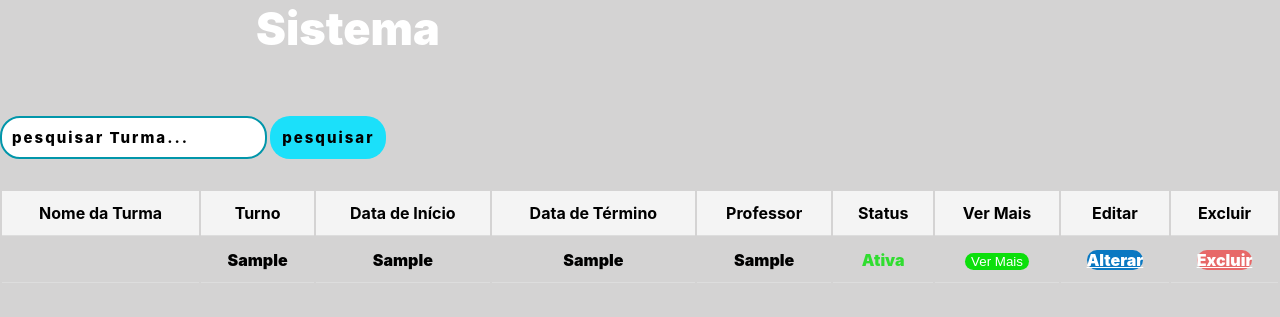
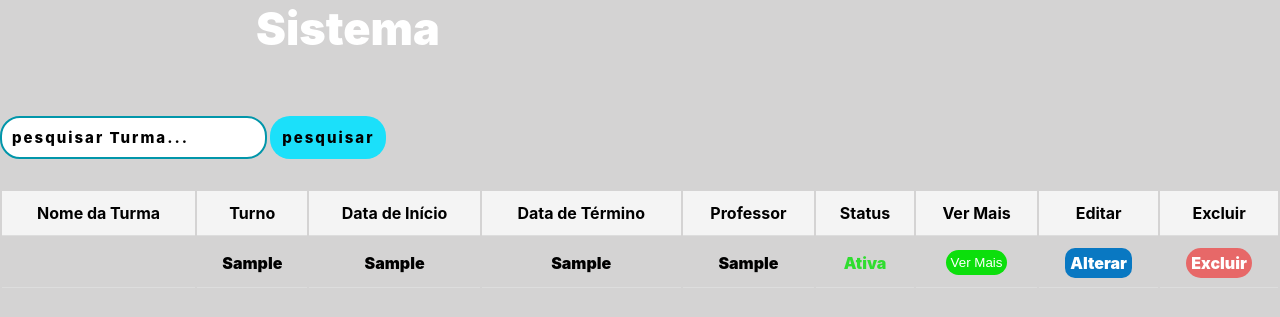
Before and after one commit to LuizLMH/Lucas, a PHP site: page /visualizarT.php in a window 1280 px wide. Shown: the part 312-629 px from the top of the page. Run offline with PHP 8.4, Linux system fonts and the light colour scheme; the visitor is signed in with stand-in values (Sample User, id 1); tables that the repository leaves empty or names only in its code hold one stand-in row (values such as "Sample post"); data that the repository does not hold is empty.

Commit message:
correções no css

```diff
--- a/arquivo.css
+++ b/arquivo.css
@@ -223,13 +223,13 @@ p {
     align-items: center;
     justify-content: center;
     height: 70%;
-    width: 80%;
+    width: 150%;
     display: flex;
     transition: all 1s ease;
 }
 
 .formulariodireita:hover {
-    background-color: rgba(128, 128, 128, 0.418);
+    background-color: rgba(128, 128, 128, 0.336);
     box-shadow: 0 0 20px rgb(40, 204, 245);
 }
 
@@ -1021,6 +1021,8 @@ select {
     color: white;
     border-radius: 20px;
     border: none;
+    text-decoration: none;
+    padding: 5px;
 }
 
 #mais:hover {
@@ -1029,10 +1031,13 @@ select {
 }
 
 .edit {
+    width: 10px;
     border: none;
-    border-radius: 20px;
+    border-radius: 10px;
     background-color: rgb(9, 120, 194);
     color: white;
+    text-decoration: none;
+    padding: 5px;
 }
 
 .edit:hover {
@@ -1045,6 +1050,8 @@ select {
     border-radius: 20px;
     background-color: rgb(231, 104, 104);
     color: white;
+    text-decoration: none;
+    padding: 5px;
 }
 
 .zero:hover {
```
